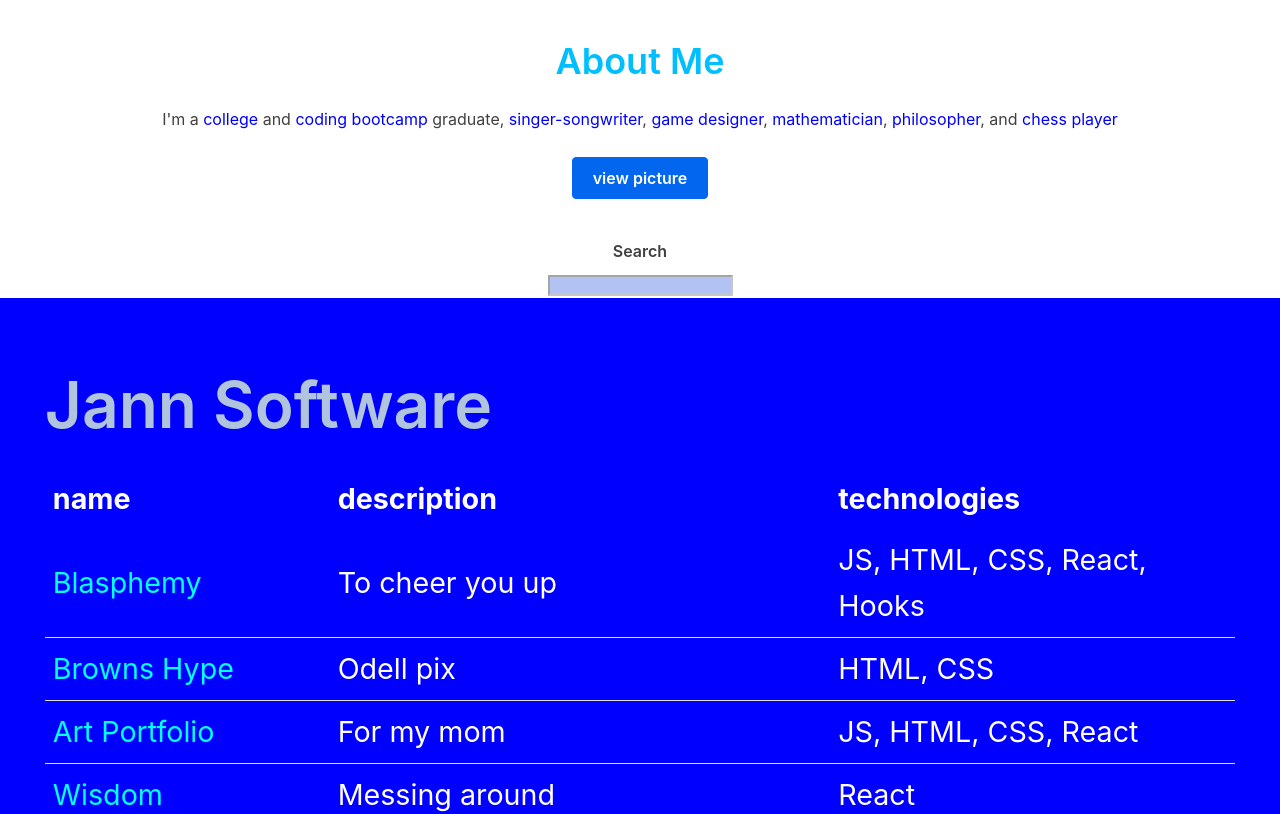
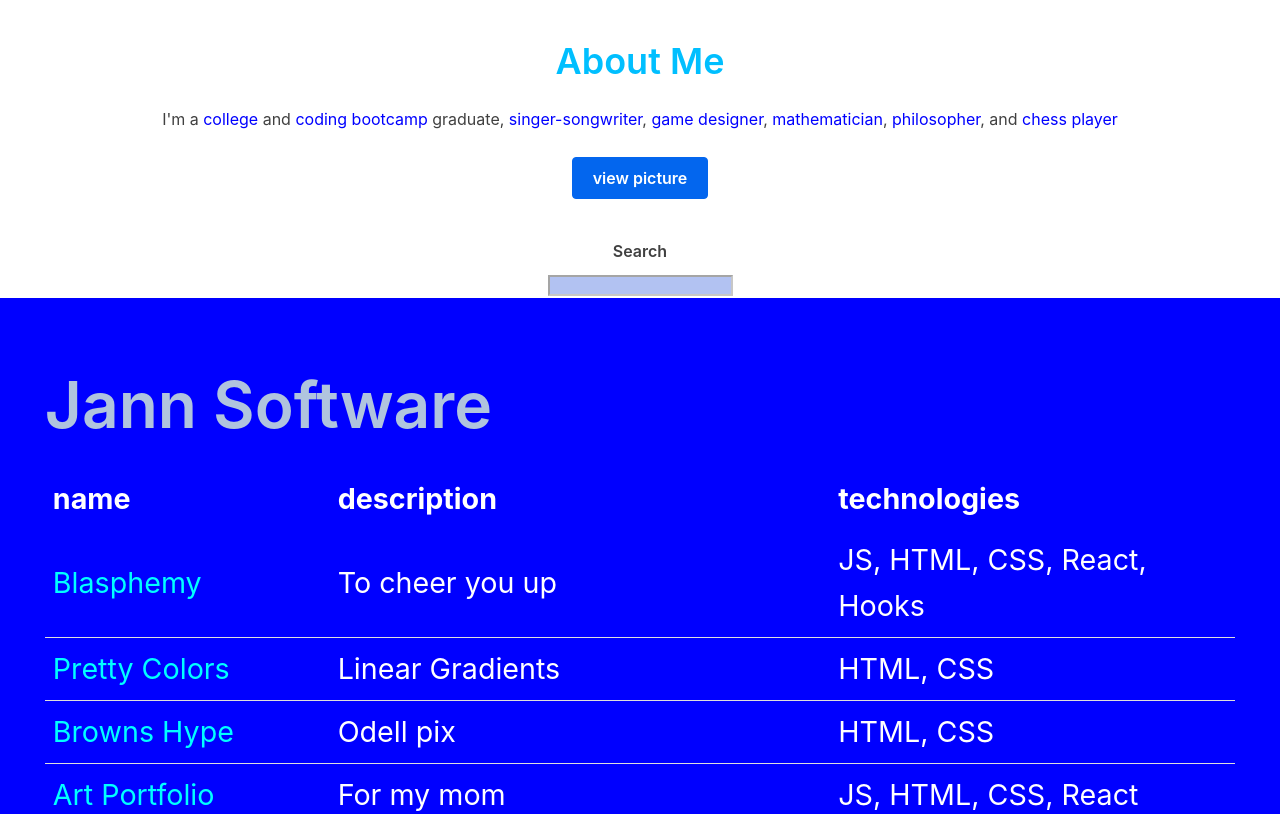
Before and after one commit to codejoy-wins/React-Portfolio, a React (Create React App) app: page / in a window 1280 px wide. Shown: the top 814 px of the page. Built offline with nearby package versions, Linux system fonts and the light colour scheme.

Commit message:
pretty colors

```diff
--- a/src/App.js
+++ b/src/App.js
@@ -19,6 +19,13 @@ class App extends Component {
         "lynk": "https://eloquent-meninsky-66f587.netlify.com/",
         "desc": "To cheer you up",
         "tech": "JS, HTML, CSS, React, Hooks"
+      },
+
+      {
+        "name": "Pretty Colors",
+        "lynk": "https://ecstatic-poitras-45b6fc.netlify.com/",
+        "desc": "Linear Gradients",
+        "tech": "HTML, CSS"
       },
       {
         "name": "Browns Hype",
@@ -178,6 +185,12 @@ class App extends Component {
         "lynk": "https://eloquent-meninsky-66f587.netlify.com/",
         "desc": "To cheer you up",
         "tech": "JS, HTML, CSS, React, Hooks"
+      },
+      {
+        "name": "Pretty Colors",
+        "lynk": "https://ecstatic-poitras-45b6fc.netlify.com/",
+        "desc": "Linear Gradients",
+        "tech": "HTML, CSS"
       },
       {
         "name": "Browns Hype",
```
